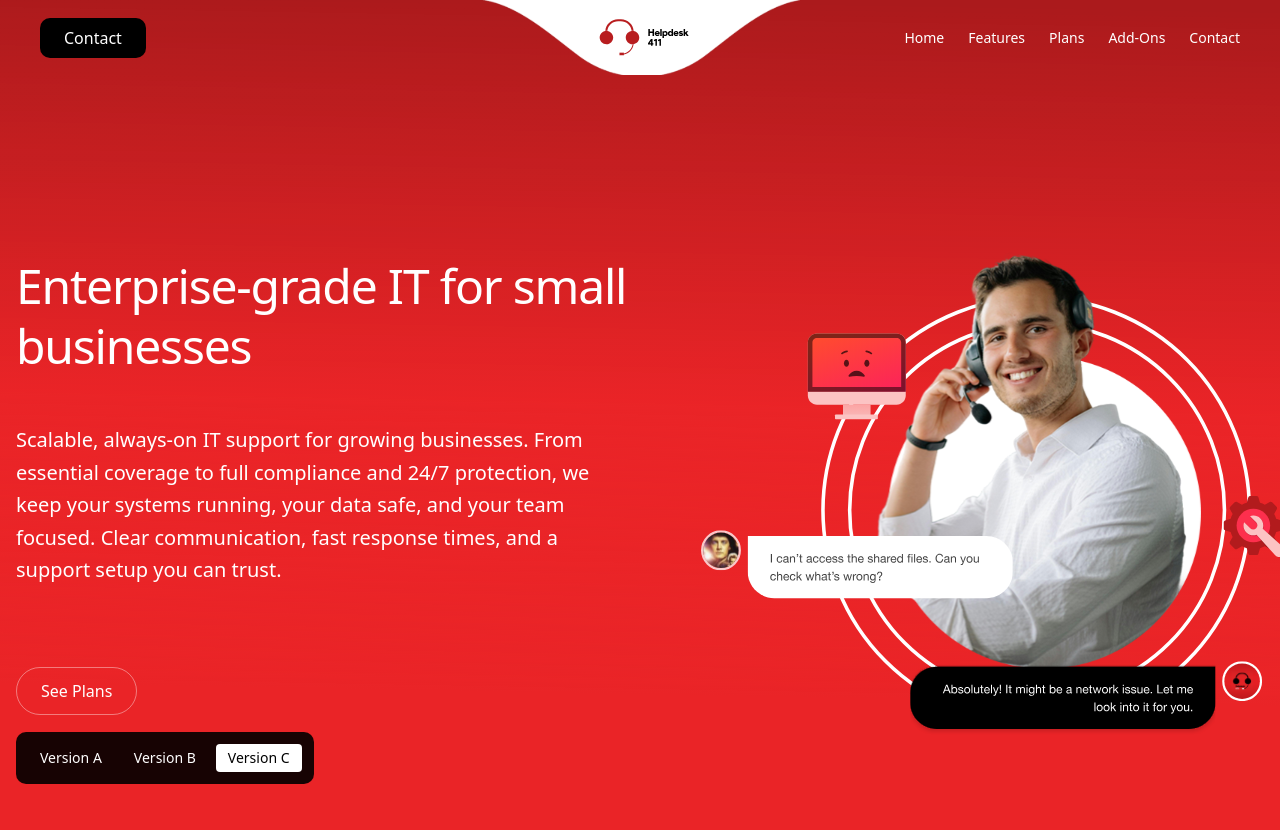
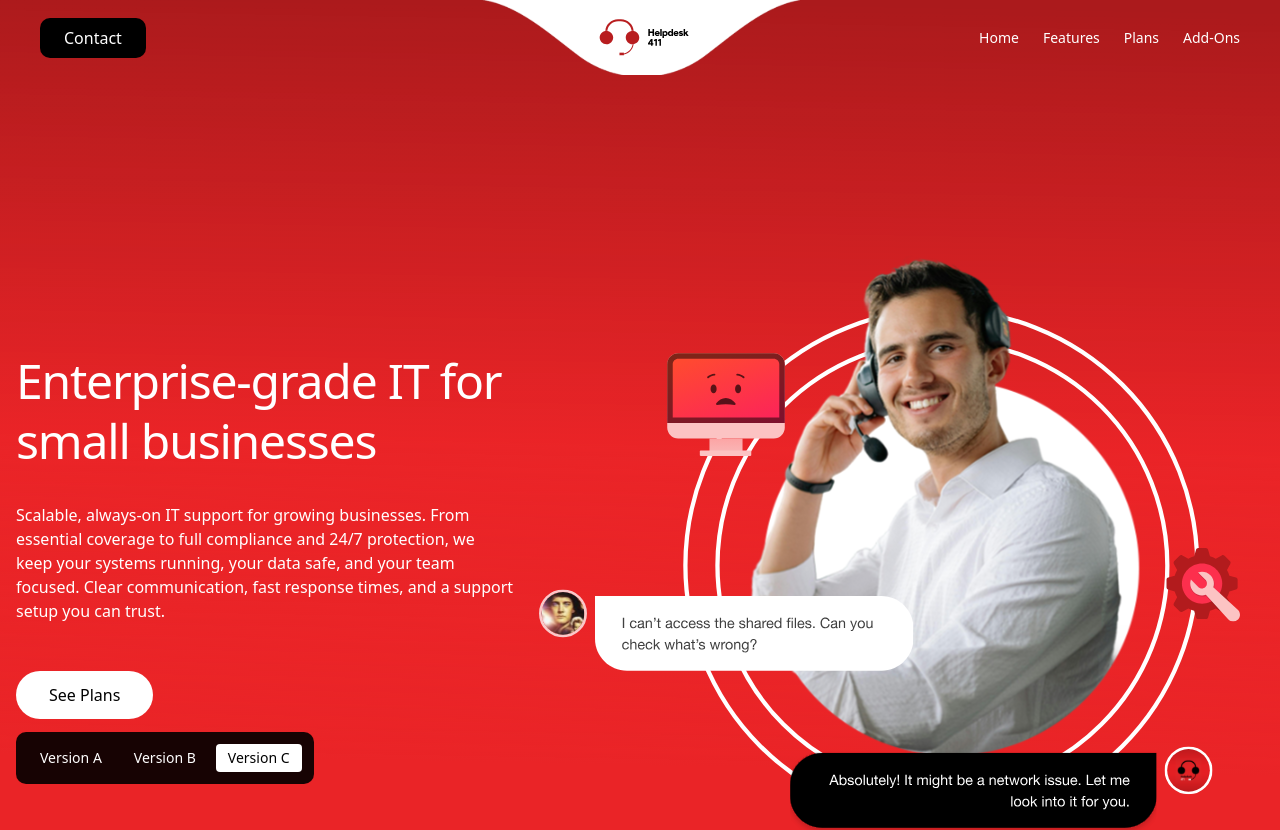
Before and after one commit to helpdesk411/helpdesk-411, a React (Vite) app: page /c in a window 1280 px wide. Shown: the top 830 px of the page. Built offline with nearby package versions, Linux system fonts and the light colour scheme; a web font is replaced by a local one.

Commit message:
feat: add improvements

```diff
--- a/src/sections/Hero.tsx
+++ b/src/sections/Hero.tsx
@@ -135,17 +135,17 @@ export function Hero() {
       <Section id="home" className="pt-0 md:pt-0 px-4 pb-0 md:pb-40 flex flex-col items-stretch">
         <Navbar />
         <Container className="max-w-7xl flex flex-col md:flex-row justify-between items-center px-0 pt-20 md:pt-40">
-          <div className="w-full max-w-4xl mx-auto md:mb-0 mb-20">
+          <div className="w-full md:w-2/5 mx-auto md:mb-0 mb-20">
             {/* Headline */}
             <ScrollAnimation delay={0.2}>
-              <h1 className="text-3xl sm:text-2xl md:text-3xl lg:text-5xl font-normal tracking-tight text-white mb-4 md:mb-12 leading-tight">
+              <h1 className="text-3xl sm:text-2xl md:text-2xl lg:text-5xl font-normal tracking-tight text-white mb-4 md:mb-8 leading-tight">
                 Enterprise‑grade IT for small businesses
               </h1>
             </ScrollAnimation>
 
             {/* Subheading */}
             <ScrollAnimation delay={0.4}>
-              <p className="text-sm md:text-xl text-white mb-6 md:mb-20 max-w-xl md:max-w-xl leading-6 md:leading-relaxed font-light ">
+              <p className="text-sm md:text-base text-white mb-6 md:mb-12 max-w-xl leading-6 font-light ">
                Scalable, always-on IT support for growing businesses. From essential coverage to full compliance and 24/7 protection, we keep your systems running, your data safe, and your team focused. <span className="text-white font-medium">Clear communication, fast response times, and a support setup you can trust.</span>
               </p>
             </ScrollAnimation>
@@ -156,7 +156,7 @@ export function Hero() {
                   size="sm"
                   variant="secondary"
                   href={heroData.secondaryAction.href}
-                  className="text-sm text-white border border-white/40 md:text-base bg-transparent rounded-full px-6 h-12 md:h-12"
+                  className="text-sm text-black border border-white/40 md:text-base bg-white rounded-full px-8 h-12 md:h-12"
                 >
                   See Plans
                 </Button>
@@ -164,8 +164,8 @@ export function Hero() {
               </div>
             </ScaleIn>
           </div>
-          <div className="flex justify-center w-full md:w-6xl">
-              <img src="/images/hero_c.svg" alt="Hero Image" className="h-full md:h-[500px] object-cover md:object-contain object-top" />
+          <div className="flex justify-center w-full md:w-3/5">
+              <img src="/images/hero_c.svg" alt="Hero Image" className="h-full md:h-[600px] object-cover md:object-contain object-top" />
           </div>
         </Container>
 
--- a/src/sections/Navbar.tsx
+++ b/src/sections/Navbar.tsx
@@ -93,9 +93,6 @@ export function Navbar() {
               <a href="#addons" className="text-white hover:text-gray-200 text-sm font-medium">
                 Add-Ons
               </a>
-              <a href="#contact" className="text-white hover:text-gray-200 text-sm font-medium">
-                Contact
-              </a>
             </div>
 
             {/* Mobile menu button */}
@@ -163,8 +160,12 @@ export function Navbar() {
     return (
       <header className="fixed top-0 left-0 right-0 z-50 bg-white shadow-sm">
         <div className="relative flex items-center justify-between px-6 py-4">
-          {/* Left spacer */}
-          <div className="flex-1"></div>
+          {/* Left side - Contact link */}
+          <div className="flex-1 flex items-center">
+            <a href="#contact" className="hidden md:block text-black hover:text-gray-700 text-sm font-medium">
+              Contact
+            </a>
+          </div>
 
           {/* Desktop nav links */}
           <div className="hidden md:flex flex-1 items-center justify-end space-x-6">
@@ -180,9 +181,6 @@ export function Navbar() {
             <a href="#addons" className="text-black hover:text-gray-700 text-sm font-medium">
               Add-Ons
             </a>
-            <a href="#contact" className="text-black hover:text-gray-700 text-sm font-medium">
-              Contact
-            </a>
           </div>
 
           {/* Mobile menu button */}
@@ -195,13 +193,12 @@ export function Navbar() {
         </div>
 
         {/* Circular cutout & logo */}
-        <div className="absolute left-1/2 -bottom-8 transform -translate-x-1/2">
-          {/* White circle that overlaps navbar to create cutout */}
-          <div className="relative w-20 h-20 bg-white rounded-full flex items-center justify-center">
+        <div className="absolute left-1/2 top-9 md:top-4 transform -translate-x-1/2">
+          <div className="relative flex justify-center">
             <img
-              src="/images/logo_black.svg"
+              src="/images/logo_b.svg"
               alt="Logo"
-              className="w-12 h-12 object-contain"
+              className="w-40 md:w-60 object-contain"
             />
           </div>
         </div>
```
Also changed, not shown: public/images/logo_b.svg (added), public/images/logo_shape.svg (added).
